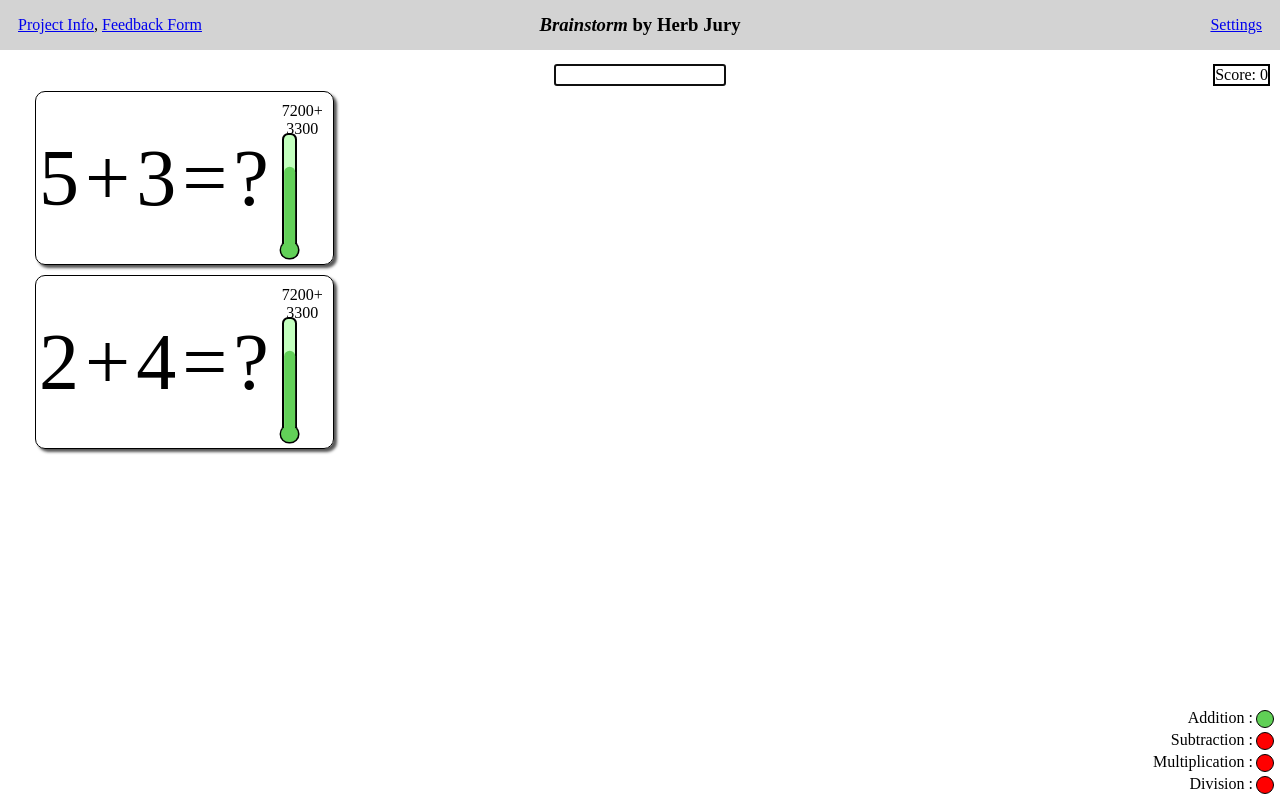
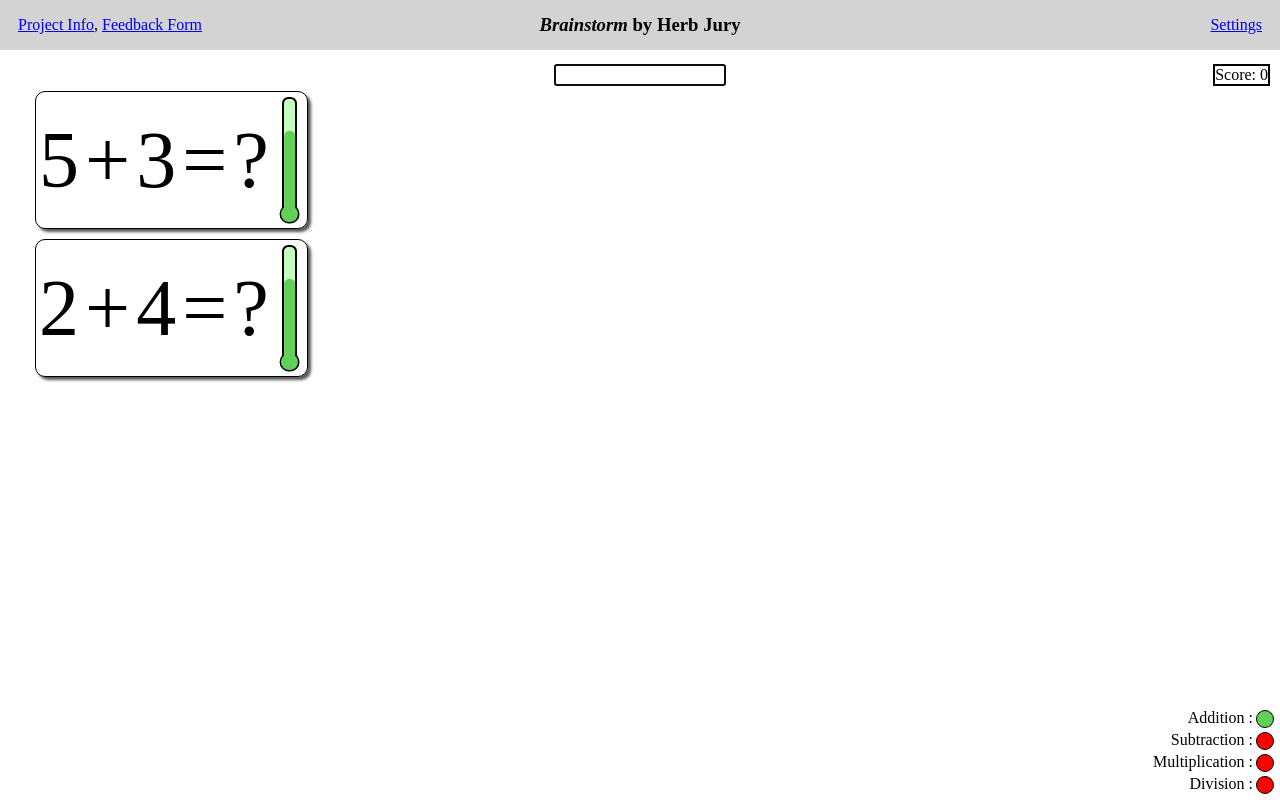
Before and after one commit to MrMugwump/BrainstormComp225, a Next.js app: page / in a window 1280 px wide. Both pictures are taken after a click on the button "Begin Game". Built offline with nearby package versions, Linux system fonts and the light colour scheme.

Commit message:
got rid of debugging stuff

```diff
--- a/src/app/timer.tsx
+++ b/src/app/timer.tsx
@@ -45,7 +45,6 @@ function ProgBar({timeLeft,timeLength}:any){
   },[animationFlag]);
 
   return(<>
-  <p>{timeLeft}+ {0.33*timeLength}</p>
     <motion.div
       custom={0.00032*timeLength}
       animate={controls}
```
